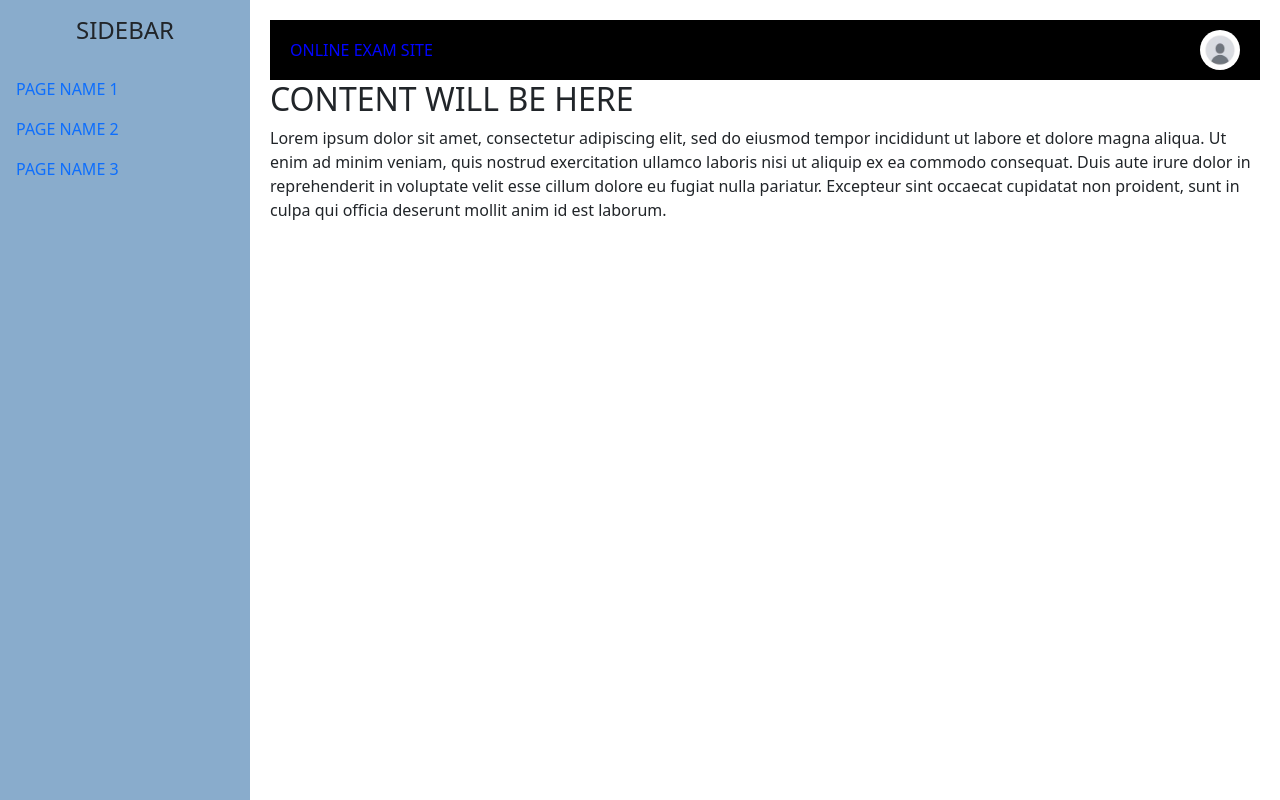
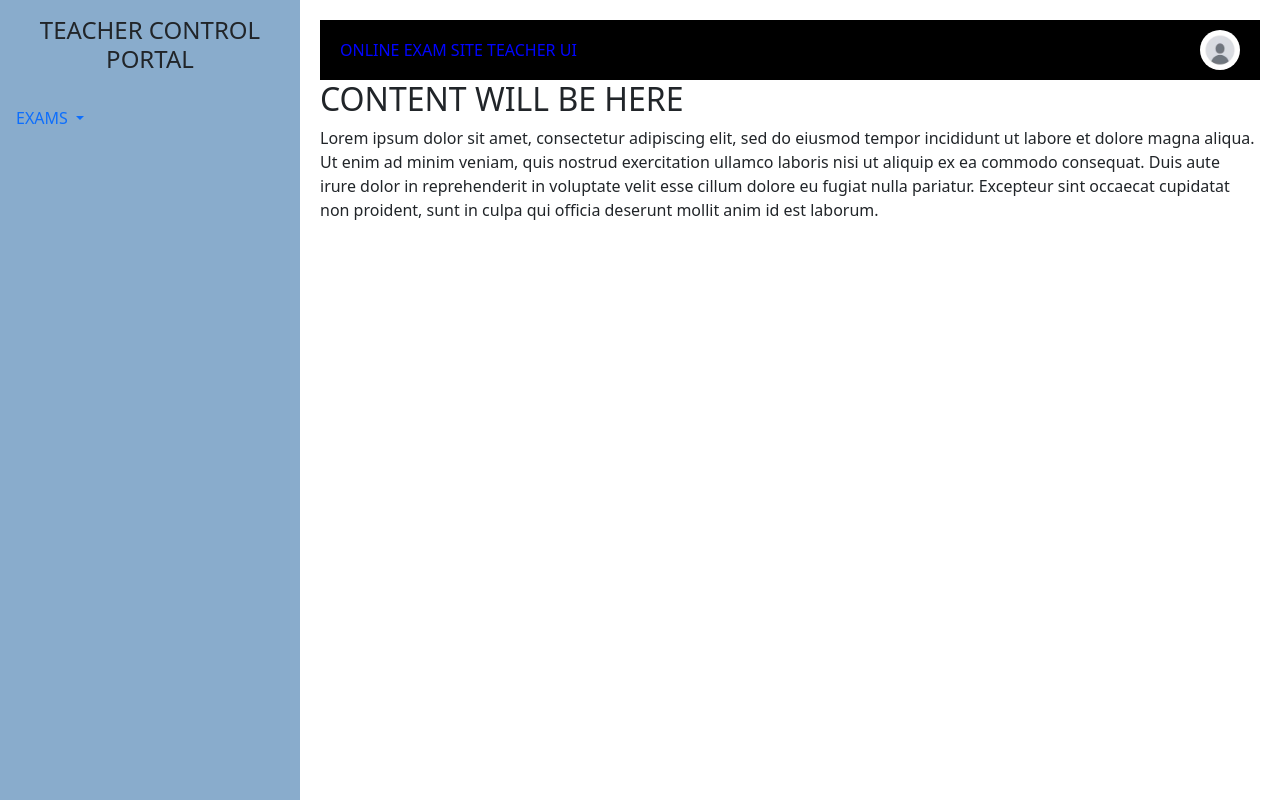
Before and after one commit to Chillyfeely/CSE236, a plain HTML site: page teacher.html in a window 1280 px wide. Drawn offline with nearby package versions, Linux system fonts and the light colour scheme; a script that the page names is missing.

Commit message:
Update and rename index.html to teacher.html

```diff
--- a/index.html
+++ b/teacher.html
@@ -13,13 +13,13 @@
     <style>
       .sidebar {
         height: 100vh;
-        width: 250px;
+        width: 300px;
         position: fixed;
         background-color: #89accc;
       }
 
       .page-content {
-        margin-left: 250px;
+        margin-left: 300px;
         padding: 20px;
       }
 
@@ -48,23 +48,31 @@
 
   <body>
     <div class="sidebar">
-      <h4 class="text-center p-3">SIDEBAR</h4>
+      <h4 class="text-center p-3">TEACHER CONTROL PORTAL</h4>
       <ul class="nav flex-column">
-        <li class="nav-item">
-          <a class="nav-link" href="#">PAGE NAME 1</a>
-        </li>
-        <li class="nav-item">
-          <a class="nav-link" href="#">PAGE NAME 2</a>
-        </li>
-        <li class="nav-item">
-          <a class="nav-link" href="#">PAGE NAME 3</a>
+        <li class="nav-item dropdown">
+          <a
+            class="nav-link dropdown-toggle"
+            href="#"
+            id="navbarDropdown"
+            role="button"
+            data-bs-toggle="dropdown"
+            aria-expanded="false"
+          >
+            EXAMS
+          </a>
+          <ul class="dropdown-menu" aria-labelledby="navbarDropdown">
+            <li><a class="dropdown-item" href="#">See exams</a></li>
+            <li><a class="dropdown-item" href="#">Delete exams</a></li>
+            <li><a class="dropdown-item" href="#">Edit exams</a></li>
+            <li><a class="dropdown-item" href="#">Create exams</a></li>
+          </ul>
         </li>
       </ul>
     </div>
-
     <div class="page-content">
       <div class="upper-bar">
-        <div>ONLINE EXAM SITE</div>
+        <div>ONLINE EXAM SITE TEACHER UI</div>
         <div class="profile-picture"></div>
       </div>
       <div class="content">
```
